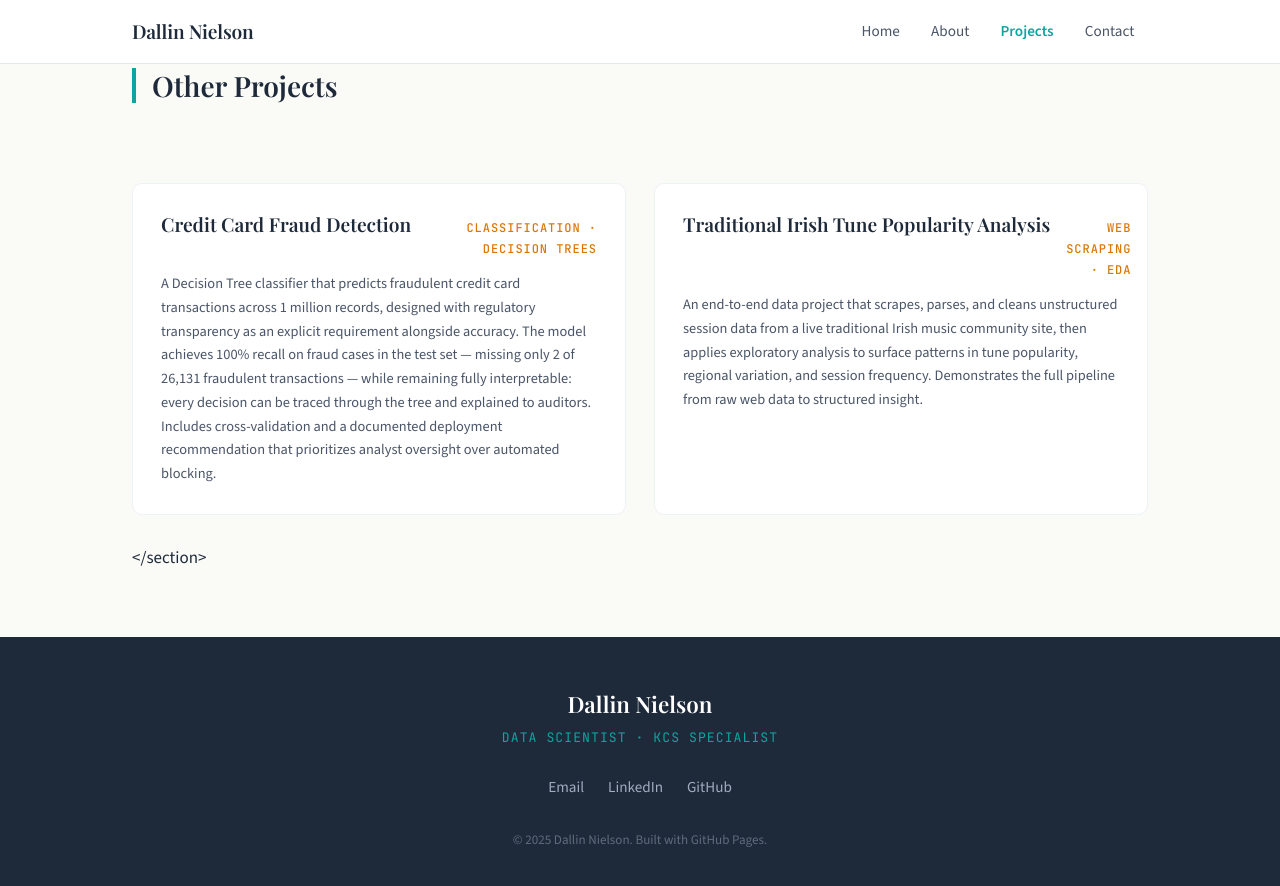
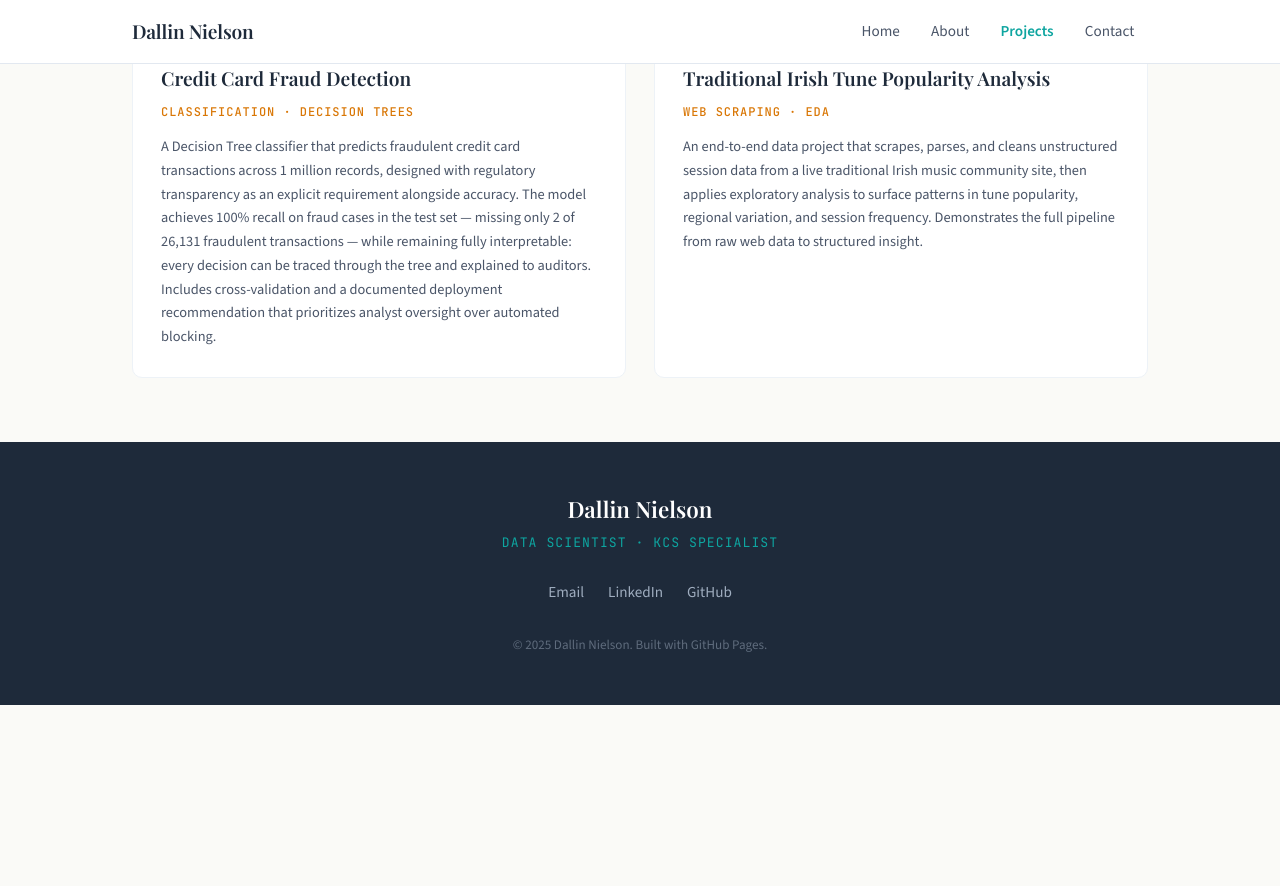
Before and after one commit to Daly-Llama/Daly-Llama.github.io, a Jekyll site: the page built from projects.md, in a window 1280 px wide and 900 px high, scrolled down 1437 px. Shown: the top 886 px of the window. Built offline with Jekyll 4.4.1, drawn with Linux system fonts in a browser that asks for light colours; after the commit the page ends 2142 px from its top, so only the background shows below that.

Commit message:
Update projects.md
Corrected other projects

```diff
--- a/projects.md
+++ b/projects.md
@@ -45,7 +45,6 @@ description: "Data science and machine learning projects by Dallin Nielson."
     </a>
 
     <!-- PROJECT 3 -->
-    <div class="project-card">
     <a class="project-card" href="https://github.com/Daly-Llama/kcs_chatbot" target="_blank" rel="noopener">
       <div class="project-card-header">
         <h3>KCS RAG Support Chatbot</h3>
@@ -79,10 +78,8 @@ description: "Data science and machine learning projects by Dallin Nielson."
 
     <!-- PROJECT 5 -->
     <a class="project-card" href="https://github.com/Daly-Llama/fraud_detection" target="_blank" rel="noopener">
-      <div class="project-card-header">
-        <h3>Credit Card Fraud Detection</h3>
-        <span class="project-label">Classification · Decision Trees</span>
-      </div>
+      <h3>Credit Card Fraud Detection</h3>
+      <span class="project-label" style="text-align: left ">Classification · Decision Trees</span>
       <p>
         A Decision Tree classifier that predicts fraudulent credit card transactions across 1 million records, designed with regulatory transparency as an explicit requirement alongside accuracy. The model achieves 100% recall on fraud cases in the test set — missing only 2 of 26,131 fraudulent transactions — while remaining fully interpretable: every decision can be traced through the tree and explained to auditors. Includes cross-validation and a documented deployment recommendation that prioritizes analyst oversight over automated blocking.
       </p>
@@ -90,10 +87,8 @@ description: "Data science and machine learning projects by Dallin Nielson."
 
     <!-- PROJECT 6 -->
     <a class="project-card" href="https://github.com/Daly-Llama/irish_music_analysis" target="_blank" rel="noopener">
-      <div class="project-card-header">
-        <h3>Traditional Irish Tune Popularity Analysis</h3>
-        <span class="project-label">Web Scraping · EDA</span>
-      </div>
+      <h3>Traditional Irish Tune Popularity Analysis</h3>
+      <span class="project-label" style="text-align: left ">Web Scraping · EDA</span>
       <p>
         An end-to-end data project that scrapes, parses, and cleans unstructured session data from a live traditional Irish music community site, then applies exploratory analysis to surface patterns in tune popularity, regional variation, and session frequency. Demonstrates the full pipeline from raw web data to structured insight.
       </p>
```
